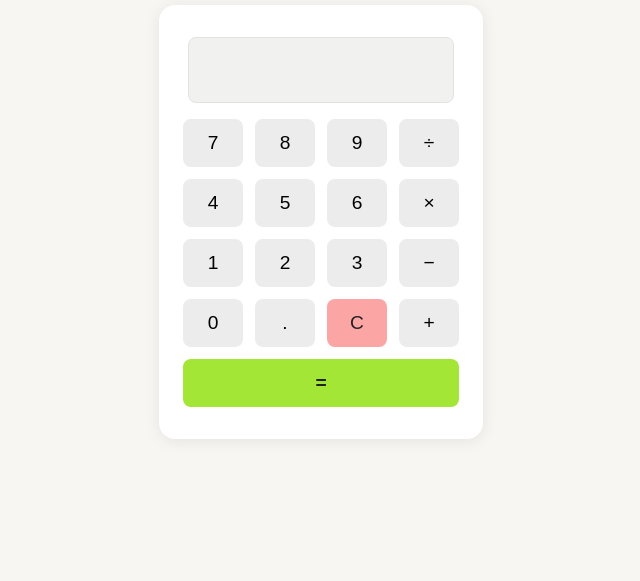
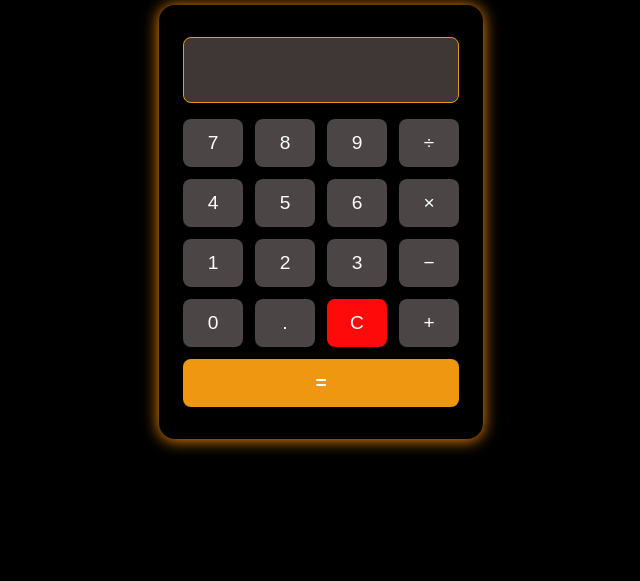
Before and after one commit to xBiCx/xBiCx.github.io, a plain HTML site: page calculator.html in a window 1280 px wide. Shown: the part 219-800 px from the top of the page, without its empty margins (319-959 px from the left). Drawn offline with Linux system fonts and the light colour scheme.

Commit message:
Update calculator.html

```diff
--- a/calculator.html
+++ b/calculator.html
@@ -2,10 +2,10 @@
 <html lang="th">
 <head>
     <meta charset="UTF-8">
-    <title>เครื่องคิดเลข</title>
+    <title>Calculator</title>
     <style>
         body {
-            background: #f7f6f3;
+            background: #000000;
             min-height: 100vh;
             display: flex;
             flex-direction: column;
@@ -15,24 +15,25 @@
             font-family: 'Inter', Arial, sans-serif;
         }
         .calculator {
-            background: #fff;
+            background: #000000;
             padding: 32px 24px;
             border-radius: 16px;
-            box-shadow: 0 2px 16px rgba(0,0,0,0.08);
+            box-shadow: 0 1px 16px rgb(255, 145, 0);
             display: flex;
             flex-direction: column;
             align-items: center;
         }
         .display {
-            width: 240px;
+            width: 250px;
             height: 48px;
             font-size: 1.5rem;
             margin-bottom: 16px;
             text-align: right;
             padding: 8px 12px;
             border-radius: 8px;
-            border: 1px solid #e3e2e0;
-            background: #f1f1ef;
+            border: 1px solid #f09711;
+            background: #3f3636;
+            color: #fff;
         }
         .buttons {
             display: grid;
@@ -44,63 +45,80 @@
             font-size: 1.2rem;
             border: none;
             border-radius: 8px;
-            background: #ececec;
+            background: #4b4545;
+            color: #fff;
             cursor: pointer;
             transition: background 0.2s;
         }
         button:hover {
-            background: #e0e0e0;
+            background: #000000;
+            color: #fff;
         }
         .btn-equal {
-            background: #a3e635;
-            color: #222;
+            background: #f09711;
+            color: #fff;
             font-weight: bold;
         }
         .btn-equal:hover {
-            background: #84cc16;
+            background: #ecb057;
+            color: #fff;
         }
         .btn-clear {
-            background: #fca5a5;
-            color: #222;
+            background: #ff0a0a;
+            color: #ffffff;
         }
         .btn-clear:hover {
-            background: #ef4444;
-            color: #fff;
+            background: #ff4f4f;
+            color: #ffffff;
         }
     </style>
 </head>
 <body>
-    <h1>This my calculator</h1>
+    <h1 style="color:#fff;">This my calculator</h1>
     <div class="calculator">
         <input type="text" class="display" id="display" readonly>
         <div class="buttons">
             <button onclick="append('7')">7</button>
             <button onclick="append('8')">8</button>
             <button onclick="append('9')">9</button>
-            <button onclick="append('/')">÷</button>
+            <button onclick="appendOperator('/')">÷</button>
             <button onclick="append('4')">4</button>
             <button onclick="append('5')">5</button>
             <button onclick="append('6')">6</button>
-            <button onclick="append('*')">×</button>
+            <button onclick="appendOperator('*')">×</button>
             <button onclick="append('1')">1</button>
             <button onclick="append('2')">2</button>
             <button onclick="append('3')">3</button>
-            <button onclick="append('-')">−</button>
+            <button onclick="appendOperator('-')">−</button>
             <button onclick="append('0')">0</button>
             <button onclick="append('.')">.</button>
             <button class="btn-clear" onclick="clearDisplay()">C</button>
-            <button onclick="append('+')">+</button>
+            <button onclick="appendOperator('+')">+</button>
             <button class="btn-equal" style="grid-column: span 4;" onclick="calculate()">=</button>
         </div>
     </div>
     <script>
         const display = document.getElementById('display');
+        const operators = ['+', '-', '*', '/'];
+
         function append(char) {
             display.value += char;
         }
+
+        function appendOperator(op) {
+            if (display.value === '') return;
+            const lastChar = display.value[display.value.length - 1];
+            if (operators.includes(lastChar)) {
+
+                return;
+            }
+            display.value += op;
+        }
+
         function clearDisplay() {
             display.value = '';
         }
+
         function calculate() {
             try {
                 display.value = eval(display.value);
```
